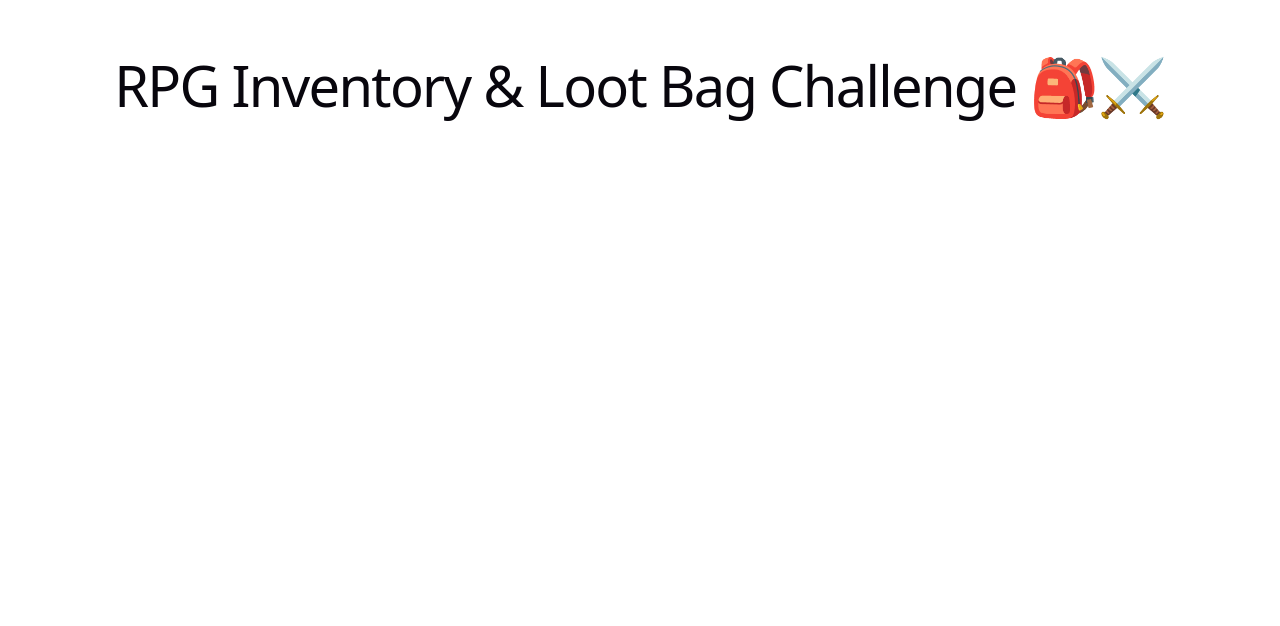
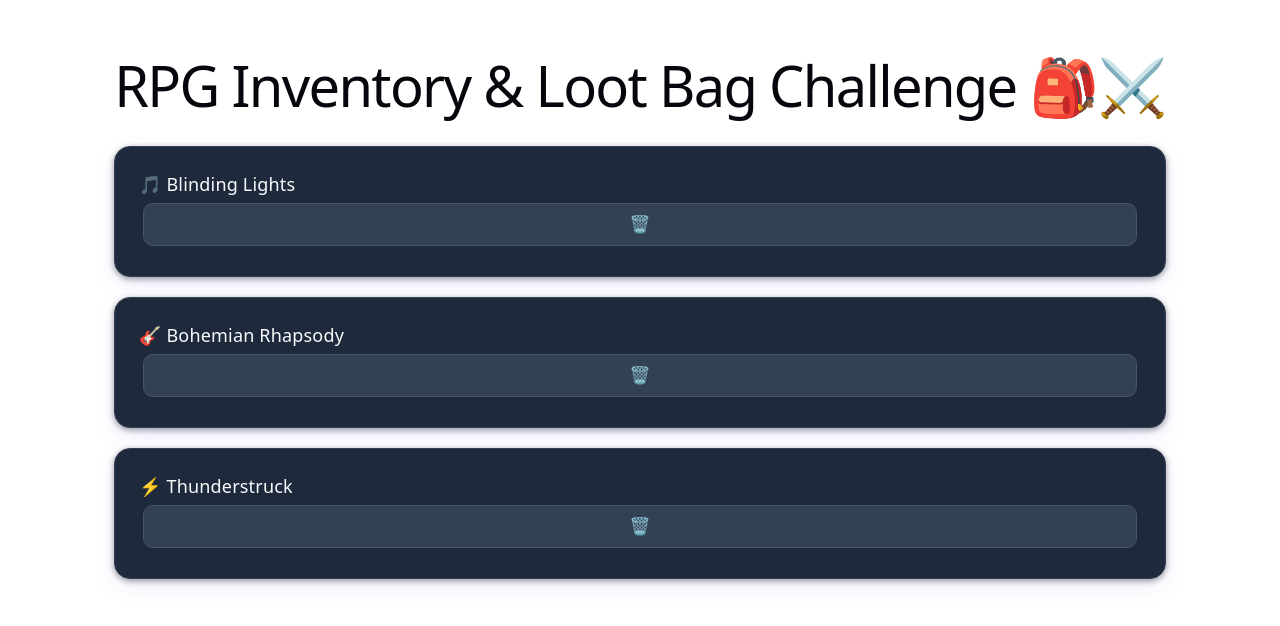
Before and after one commit to Samket1/React-, a React (Vite) app in the folder first-react-app/: page / in a window 1280 px wide. Shown: the top 626 px of the page. Built offline with nearby package versions, Linux system fonts and the light colour scheme.

Commit message:
filter done

```diff
--- a/first-react-app/src/App.css
+++ b/first-react-app/src/App.css
@@ -36,6 +36,7 @@
 }
 
 .card {
+  margin-top: 20px;
   background: #1e293b;
   border: 1px solid #334155;
   border-radius: 16px;
--- a/first-react-app/src/ArrayMasterChallenge.jsx
+++ b/first-react-app/src/ArrayMasterChallenge.jsx
@@ -2,9 +2,21 @@ import './App.css'
 import { useState } from 'react'
 
 function ArrayMasterChallenge() {
+  const [playlist, setPlayList] = useState(["🎵 Blinding Lights", "🎸 Bohemian Rhapsody", "⚡ Thunderstruck"])
+  const [newPlaylist, setNewPlayList] = ("")
   return (
     <div className="container">
       <h1 className="header">RPG Inventory & Loot Bag Challenge 🎒⚔️</h1>
+      {playlist.map(
+        (play, index) => (
+          <div className='card' key={index}>
+            {play}
+            <button onClick={() => setPlayList(playlist.filter((_, i) => (i !== index)))}>🗑️</button>
+          </div>
+        )
+      )}
+
+
     </div>
   )
 }
```
